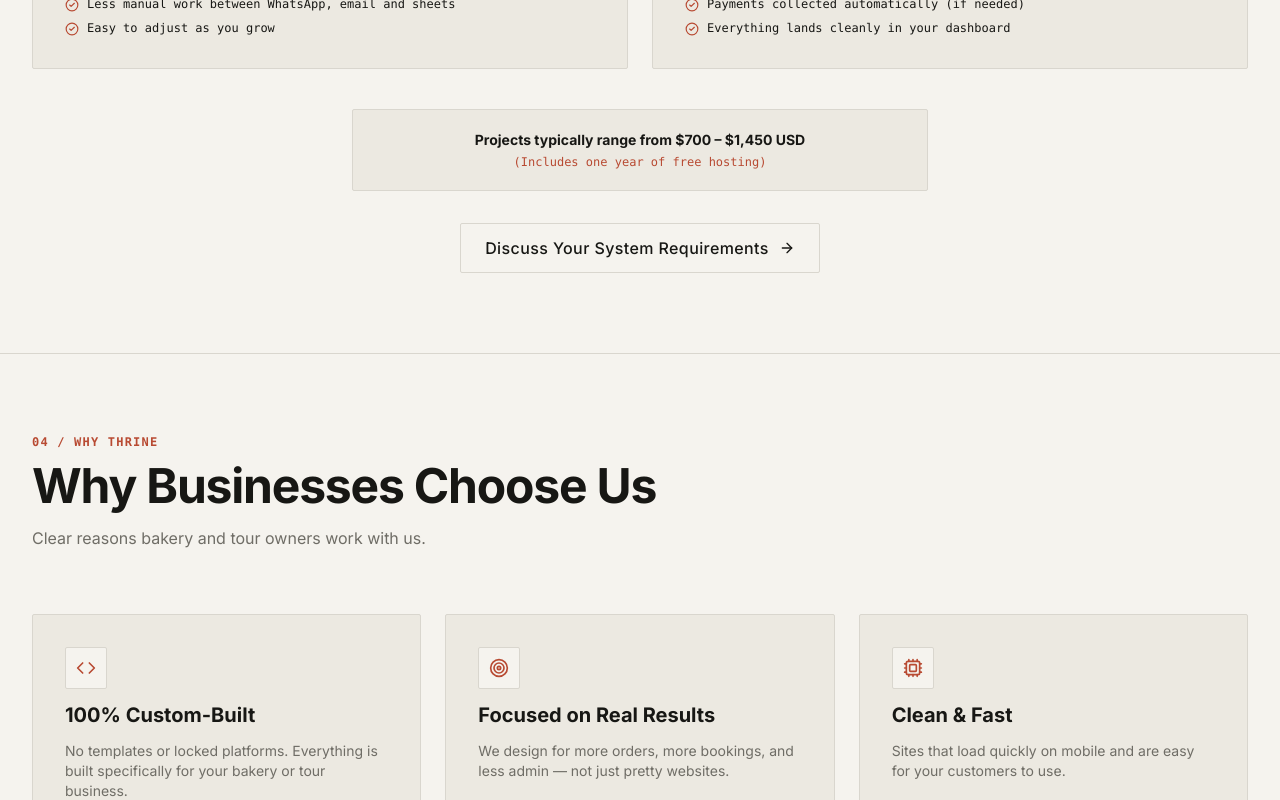
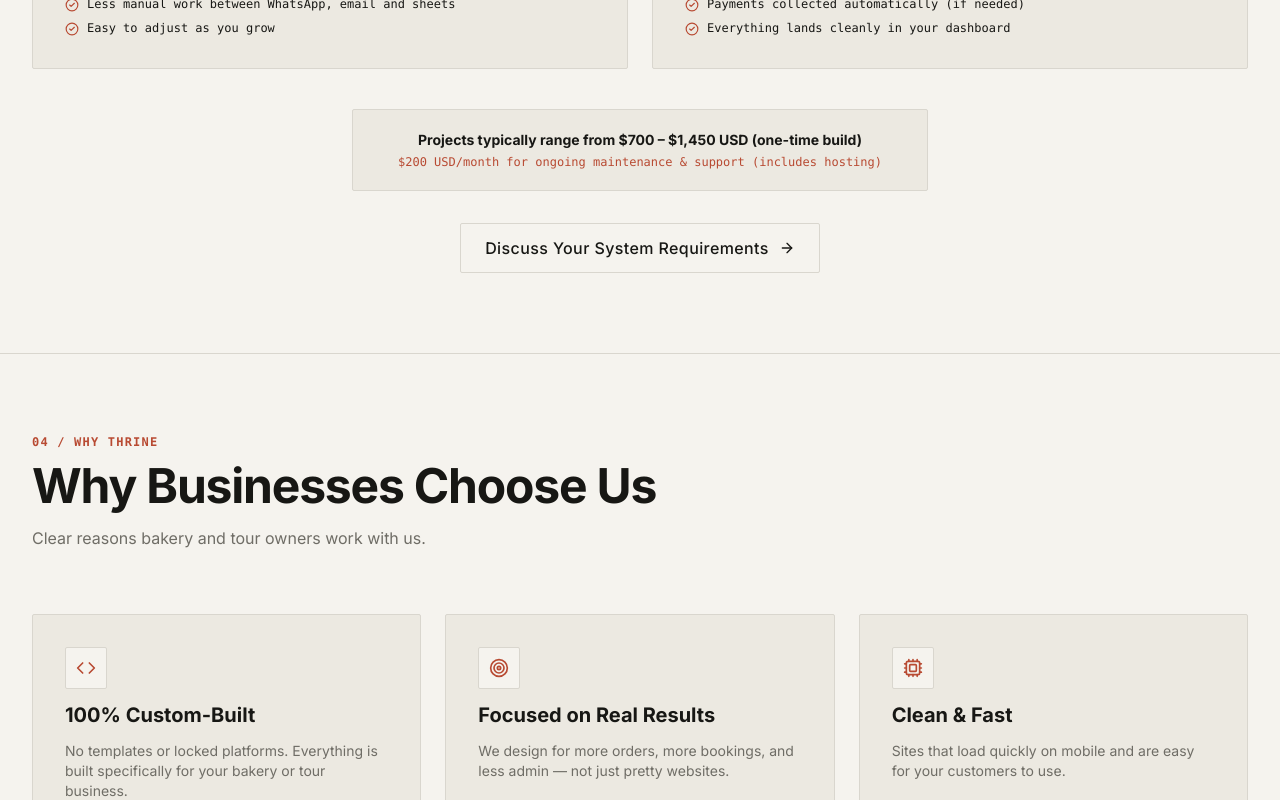
Before and after one commit to IsacSmile/thrine-uk, a React (Vite) app: page / in a window 1280 px wide. Shown: the part 7240-8040 px from the top of the page. Built offline with nearby package versions, Linux system fonts and the light colour scheme; no server answers.

Commit message:
copy: update pricing signals to include one-time build range and 00/mo maintenance

```diff
--- a/src/components/sections/CTA.tsx
+++ b/src/components/sections/CTA.tsx
@@ -19,10 +19,10 @@ export const CTA: React.FC = () => {
           </p>
 
           {/* Soft Pricing Signal */}
-          <div className="inline-flex flex-col sm:flex-row items-center gap-1.5 sm:gap-3 px-4 py-2 rounded-sm border border-paper/15 bg-paper/5 text-paper/80 text-xs font-mono">
-            <span className="font-bold text-paper">Projects typically range from $700 – $1,450 USD</span>
+          <div className="inline-flex flex-col sm:flex-row items-center gap-1.5 sm:gap-3 px-4 py-2.5 rounded-sm border border-paper/15 bg-paper/5 text-paper/80 text-xs font-mono text-center">
+            <span className="font-bold text-paper">Projects: $700 – $1,450 USD (one-time)</span>
             <span className="hidden sm:inline text-paper/40">•</span>
-            <span className="text-terracotta font-semibold">(Includes one year of free hosting)</span>
+            <span className="text-terracotta font-semibold">$200 USD/mo for ongoing maintenance & hosting</span>
           </div>
 
           {/* Availability Guarantee Badge (Thrine Terracotta Theme) */}
--- a/src/components/sections/Services.tsx
+++ b/src/components/sections/Services.tsx
@@ -79,10 +79,10 @@ export const Services: React.FC<ServicesProps> = ({
         {/* Soft Pricing Signal */}
         <div className="mt-10 p-4 sm:p-5 bg-studio-surface border border-studio-border rounded-sm max-w-xl mx-auto text-center space-y-1">
           <p className="text-xs sm:text-sm font-sans font-bold text-editorial">
-            Projects typically range from $700 – $1,450 USD
+            Projects typically range from $700 – $1,450 USD (one-time build)
           </p>
           <p className="text-xs font-mono text-terracotta font-medium">
-            (Includes one year of free hosting)
+            $200 USD/month for ongoing maintenance & support (includes hosting)
           </p>
         </div>
 
```
